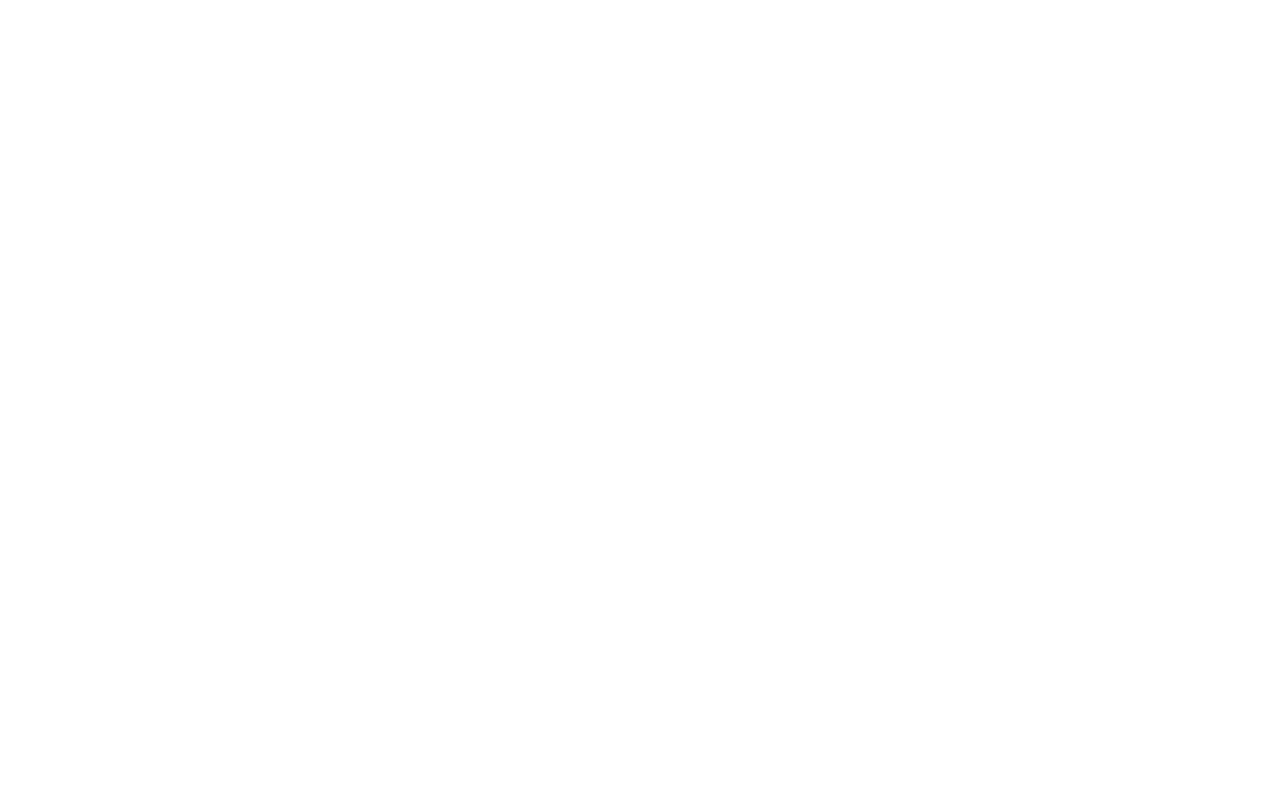
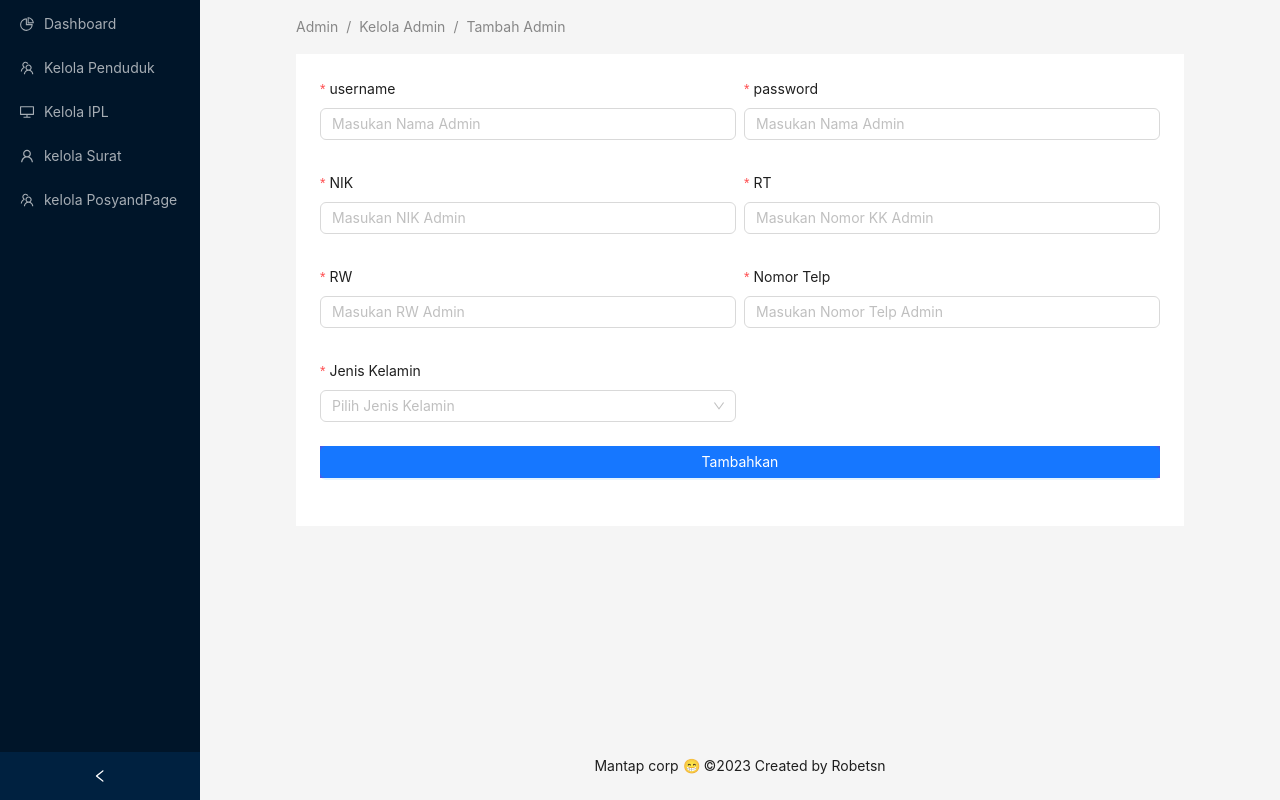
Before and after one commit to betthink/kelurahan-administration-management, a React (Create React App) app: page /Dashboard/Kelola-Admin/Tambah-Admin in a window 1280 px wide. Before the commit this address had no page. Built offline with nearby package versions, Linux system fonts and the light colour scheme.

Commit message:
feat : Add account admin, reactory: ui logins

```diff
--- a/src/App.jsx
+++ b/src/App.jsx
@@ -18,6 +18,7 @@
 import LoginAdmin from "./layout/admin/Pages/Login/LoginAdmin";
 import KelolaAdminRT from "./layout/admin/Pages/admin/KelolaAdminRT";
 import { useSelector } from "react-redux";
+import TambahAdmin from "./layout/admin/Pages/admin/TambahAdmin";
 
 const App = () => {
   const user = useSelector((state) => state.userReducer.value);
@@ -60,6 +61,7 @@
             element={<InformasiPosyandPage />}
           />
           <Route path="Kelola-Admin" element={<KelolaAdminRT />} />
+          <Route path="Kelola-Admin/Tambah-Admin" element={<TambahAdmin />} />
           <Route path="Update-Penduduk" element={<UpdatePendudukPage />} />
           <Route path="Tambah-Penduduk" element={<TambahPenduduk />} />
           <Route path="Tambah-VaksinPage" element={<TambahVaksinPage />} />
--- a/src/layout/admin/Pages/IPL/KelolaIPL.jsx
+++ b/src/layout/admin/Pages/IPL/KelolaIPL.jsx
@@ -4,10 +4,12 @@
 import { Content, Header } from "antd/es/layout/layout";
 import { axiosInstance } from "../../../../utils/axiosInstance";
 import ButtonGroup from "antd/es/button/button-group";
+import { useSelector } from "react-redux";
 
 function KelolaIPL() {
   const [data, setdata] = useState([]);
   const [isLoading, setisLoading] = useState(true);
+  const user = useSelector((state) => state.userReducer.value);
   const columns = [
     {
       title: "Id",
@@ -37,6 +39,7 @@
       key: "Status",
       width: 50,
     },
+
     {
       title: "Status Pembayaran",
       dataIndex: "status_ipl",
@@ -55,7 +58,8 @@
         return parseInt(record.status_ipl) === value;
       },
     },
-
+    ...(user.role === "admin"
+      ? [
           {
             title: "Action",
             key: "action",
@@ -74,6 +78,8 @@
               </ButtonGroup>
             ),
           },
+        ]
+      : []),
   ];
 
   const handleGetDataIPL = async () => {
--- a/src/layout/admin/Pages/Surat/KelolaPermohonanSurat.jsx
+++ b/src/layout/admin/Pages/Surat/KelolaPermohonanSurat.jsx
@@ -67,8 +67,8 @@
       key: "rw",
     },
     {
-      title: "Status Permohonan",
-      width: 50,
+      title: "Status",
+      width: 100,
       dataIndex: "status_permohonan",
       key: "status_permohonan",
       render: (status) => (
--- a/src/layout/admin/Pages/admin/KelolaAdminRT.jsx
+++ b/src/layout/admin/Pages/admin/KelolaAdminRT.jsx
@@ -1,11 +1,81 @@
 import { PlusOutlined } from "@ant-design/icons";
-import { Breadcrumb, Button } from "antd";
+import { Breadcrumb, Button, Space, Table } from "antd";
 import Search from "antd/es/input/Search";
-import { Header } from "antd/es/layout/layout";
-import React from "react";
+import { Content, Header } from "antd/es/layout/layout";
+import React, { useEffect, useState } from "react";
 import { Link } from "react-router-dom";
+import { axiosInstance } from "../../../../utils/axiosInstance";
+import ButtonGroup from "antd/es/button/button-group";
 
 export default function KelolaAdminRT() {
+  const [dataAccountAdmin, setdataAccountAdmin] = useState([]);
+  const columnDataAdmin = [
+    {
+      title: "ID",
+      key: "id_admin",
+      dataIndex: "id_admin",
+      width: 50,
+    },
+    {
+      title: "Username",
+      key: "username",
+      dataIndex: "username",
+      width: 50,
+    },
+    {
+      title: "password",
+      key: "password",
+      dataIndex: "password",
+      width: 50,
+    },
+    {
+      title: "RT",
+      key: "rt",
+      dataIndex: "rt",
+      width: 50,
+    },
+    {
+      title: "RW",
+      key: "rw",
+      dataIndex: "rw",
+      width: 50,
+    },
+    {
+      title: "Waktu Registrasi",
+      key: "waktu_registrasi",
+      dataIndex: "waktu_registrasi",
+      width: 50,
+    },
+    {
+      title: "Action",
+      key: "action",
+      width: 40,
+      fixed: "right",
+      render: (data) => (
+        <ButtonGroup className="flex gap-3">
+          <Button className="bg-manggo   text-white"> Edit </Button>
+          <Button className="bg-purp  text-white"> Hapus </Button>
+        </ButtonGroup>
+      ),
+    },
+  ];
+  const handleGetDataAdmin = async () => {
+    const url = `administrasikelurahan/src/api/fetchAccountAdminRT.php`;
+    try {
+      const res = await axiosInstance.get(url);
+      const { status, data } = res;
+      if (status === 200) {
+        setdataAccountAdmin(
+          data.map((item, index) => {
+            return { ...item, key: index.toString() };
+          })
+        );
+      }
+    } catch (error) {}
+  };
+  useEffect(() => {
+    handleGetDataAdmin();
+  }, []);
   return (
     <div className="mx-20">
       <Header className="header-breadcrump">
@@ -18,10 +88,8 @@
             ]}
           />
           <Search
-            // onChange={handleChange}
-            placeholder="Cari penduduk ..."
+            placeholder="Cari Admin ..."
             // onSearch={handleSearch}
-            // enterButton
           />
         </div>
 
@@ -30,12 +98,35 @@
           className="flex flex-row   cursor-pointer bg-blusky text-white items-center "
           type="default"
         >
-          <Link className="pr-1" to={"/Dashboard/Tambah-Penduduk"}>
+          <Link className="pr-1" to={"/Dashboard/Kelola-Admin/Tambah-Admin"}>
             Tambah Admin Baru
           </Link>
           <PlusOutlined />
         </Button>
       </Header>
+      <Content
+        style={{ position: "sticky", top: 400 }}
+        className="p-6 bg-white min-h-[40rem]"
+      >
+        {/* tabel */}
+        <Table
+          key={dataAccountAdmin.id_admin}
+          columns={columnDataAdmin}
+          dataSource={dataAccountAdmin}
+          pagination={{ pageSize: 5 }}
+          // loading={setTimeout}
+          scroll={{
+            x: 1500,
+          }}
+          // summary={() => <Table.Summary fixed={"top"} />}
+          sticky
+        />
+        <Space>
+          <Button type="primary" className="bg-purp">
+            Download
+          </Button>
+        </Space>
+      </Content>
     </div>
   );
 }
--- a/src/layout/admin/Pages/admin/TambahAdmin.jsx
+++ b/src/layout/admin/Pages/admin/TambahAdmin.jsx
@@ -1,29 +1,34 @@
-import { Breadcrumb, Form, Space } from "antd";
-import React, { useState } from "react";
+import { Breadcrumb, Button, Form, Input, Space, Select, Modal } from "antd";
+import React, { useEffect, useState } from "react";
+import { Link } from "react-router-dom";
 export default function TambahAdmin() {
-  const [dataAdmin, setdataAdmin] = useState({
-    username: "",
-    password: "",
-    nik: "",
-    rt: "",
-    rw: "",
-  });
-  const handleOnchange = (event) => {
-    const { name, value } = event.target;
-    setdataAdmin((prev) => ({
-      ...prev,
-      [name]: value,
-    }));
-    console.log(dataAdmin);
+  const [dataNewAdmin, setdataNewAdmin] = useState({});
+  const handleAddAdmin = (event) => {
+    setdataNewAdmin(event);
   };
+  // modal
+  const [isModalOpen, setIsModalOpen] = useState(false);
+  const showModal = () => {
+    setIsModalOpen(true);
+  };
+  const handleOk = () => {
+    setIsModalOpen(false);
+  };
+  const handleCancel = () => {
+    setIsModalOpen(false);
+  };
+
+  useEffect(() => {
+    console.log(dataNewAdmin);
+  }, [dataNewAdmin]);
   return (
     <div className="mx-20">
       {/* path */}
       <Breadcrumb
         items={[
           { title: "Admin" },
-          { title: <Link to={"/KelolaPenduduk"}>Kelola Penduduk</Link> },
-          { title: <Link to={"/KelolaPenduduk"}>Tambah Penduduk</Link> },
+          { title: <Link to={"/Dashboard/Kelola-Admin"}>Kelola Admin</Link> },
+          { title: <Link to={"/Dashboard/Kelola-Admin/"}>Tambah Admin</Link> },
         ]}
         style={{
           margin: "16px 0",
@@ -32,7 +37,7 @@
       <div className="h-full self-center flex  p-6 bg-white">
         {/* form */}
         <Form
-          //   onFinish={onFinish}
+          onFinish={handleAddAdmin}
           layout="vertical"
           size={"medium"}
           className="w-full justify-center flex  flex-col "
@@ -51,8 +56,8 @@
               label="username"
             >
               <Input
-                placeholder="Masukan Nama Penduduk"
-                value={dataEntry.nama}
+                placeholder="Masukan Nama Admin"
+                value={dataNewAdmin.nama}
               />
             </Form.Item>
             <Form.Item
@@ -65,8 +70,8 @@
               label="password"
             >
               <Input
-                placeholder="Masukan Nama Penduduk"
-                value={dataEntry.nama}
+                placeholder="Masukan Nama Admin"
+                value={dataNewAdmin.nama}
               />
             </Form.Item>
             <Form.Item
@@ -87,7 +92,7 @@
                 },
               ]}
             >
-              <Input placeholder="Masukan NIK Penduduk" value={dataEntry.nik} />
+              <Input placeholder="Masukan NIK Admin" value={dataNewAdmin.nik} />
             </Form.Item>
             <Form.Item
               name="RT"
@@ -95,27 +100,44 @@
               rules={[
                 {
                   required: true,
-                  message: "Nomor KK tidak boleh kosong",
+                  message: "Nomor RT tidak boleh kosong",
                 },
                 {
-                  min: 16,
-                  message: "Nomor KK minimal setidaknya 16 karakter",
+                  min: 3,
+                  message: "RT minimal setidaknya 3 karakter",
                 },
                 {
                   pattern: /^[0-9]+$/,
-                  message: "Nomor KK hanya boleh berisi angka",
+                  message: "RT hanya boleh berisi angka",
                 },
               ]}
             >
               <Input
-                placeholder="Masukan Nomor KK Penduduk"
-                value={dataEntry.no_kk}
+                placeholder="Masukan Nomor KK Admin"
+                value={dataNewAdmin.rt}
               />
             </Form.Item>
-            <Form.Item name="RW" label="RW" required>
+            <Form.Item
+              name="RW"
+              label="RW"
+              rules={[
+                {
+                  required: true,
+                  message: "Nomor RW tidak boleh kosong",
+                },
+                {
+                  min: 3,
+                  message: "RW minimal setidaknya 3 karakter",
+                },
+                {
+                  pattern: /^[0-9]+$/,
+                  message: "RW hanya boleh berisi angka",
+                },
+              ]}
+            >
               <Input
-                placeholder="Masukan RW Penduduk"
-                value={dataEntry.alamat}
+                placeholder="Masukan RW Admin"
+                value={dataNewAdmin.alamat}
               />
             </Form.Item>
             <Form.Item
@@ -130,30 +152,15 @@
               ]}
             >
               <Input
-                placeholder="Masukan Npmor Telp Penduduk"
-                value={dataEntry.nomor_telp}
-              />
-            </Form.Item>
-
-            <Form.Item name="tanggalLahir" label="Tanggal Lahir" required>
-              <DatePicker
-                placeholder="Pilih Kelahiran Tanggal"
-                style={{ width: "100%" }}
-                value={dataEntry.tanggal_lahir}
-              />
-            </Form.Item>
-
-            <Form.Item name="tempatLahir" label="Tempat Lahir" required>
-              <Input
-                placeholder="Masukan Tempat Lahir Sesuai KTP"
-                value={dataEntry.tempat_lahir}
+                placeholder="Masukan Nomor Telp Admin"
+                value={dataNewAdmin.nomor_telp}
               />
             </Form.Item>
 
             <Form.Item name="jenisKelamin" label="Jenis Kelamin" required>
               <Select
                 placeholder="Pilih Jenis Kelamin"
-                value={dataEntry.jenis_kelamin}
+                value={dataNewAdmin.jenis_kelamin}
               >
                 <Select.Option value="Laki-Laki">Laki-Laki</Select.Option>
                 <Select.Option value="Perempuan">Perempuan</Select.Option>
@@ -167,26 +174,21 @@
           </Form.Item>
         </Form>
         <>
-          {/* <Modal
-            title="Apakah Data Sudah Benar?"
+          <Modal
+            title="Basic Modal"
             open={isModalOpen}
-            bodyStyle={{}}
             onOk={handleOk}
             onCancel={handleCancel}
+            footer={(_, { OkBtn, CancelBtn }) => (
+              <>
+                <CancelBtn />
+                <OkBtn />
+              </>
+            )}
           >
-            <p>nama: {dataEntry.nama}</p>
-            <p>nik: {dataEntry.nik}</p>
-            <p>noKK: {dataEntry.no_kk}</p>
-            <p>alamat: {dataEntry.alamat}</p>
-            <p>nomorTelp: {dataEntry.nomor_telp}</p>
-            <p>tempat_lahir: {dataEntry.tempat_lahir}</p>
-            <p>kepala Keluarga: {dataEntry.kepala_keluarga}</p>
-            <p>darah: {dataEntry.darah}</p>
-            <p>tangga lLahir: {dataEntry.tanggal_lahir}</p>
-            <p>jenis Kelamin: {dataEntry.jenis_kelamin}</p>
-            <p>status: {dataEntry.status}</p>
-            <p>status Penduduk: {dataEntry.statusPenduduk}</p>
-          </Modal> */}
+            <p> {dataNewAdmin.username}</p>
+            <p>{dataNewAdmin.password}</p>
+          </Modal>
         </>
       </div>
     </div>
--- a/src/layout/admin/Pages/penduduk/KelolaPenduduk.jsx
+++ b/src/layout/admin/Pages/penduduk/KelolaPenduduk.jsx
@@ -11,6 +11,7 @@
 // components
 function KelolaPenduduk() {
   // variables --
+  const user = useSelector((state) => state.userReducer.value);
   const { Search } = Input;
   const columns = [
     {
@@ -111,6 +112,8 @@
       width: 150,
     },
 
+    ...(user.role === "admin"
+      ? [
           {
             title: "Action",
             key: "operation",
@@ -133,10 +136,11 @@
               </ButtonGroup>
             ),
           },
+        ]
+      : []),
   ];
   const [dataPenduduk, setdataPenduduk] = useState([]);
   // filter data penduduk
-  const user = useSelector((state) => state.userReducer.value);
   // console.log(user);
   const [dataSearch, setdataSearch] = useState(null);
   const [debouncedValue] = useDebounce(dataSearch, 500);
@@ -217,9 +221,8 @@
             // enterButton
           />
         </div>
-
+        {user.role === "admin" ? (
           <Button
-          // onClick={showModal}
             className="flex flex-row   cursor-pointer bg-blusky text-white items-center "
             type="default"
           >
@@ -228,6 +231,7 @@
             </Link>
             <PlusOutlined />
           </Button>
+        ) : null}
       </Header>
       <Content
         style={{ position: "sticky", top: 400 }}
@@ -235,7 +239,7 @@
       >
         {/* tabel */}
         <Table
-          key={dataPenduduk.id_penduduk}
+          // key={dataPenduduk.id_penduduk}
           columns={columns}
           dataSource={filterItem}
           pagination={{ pageSize: 5 }}
--- a/src/layout/admin/Pages/penduduk/TambahPenduduk.jsx
+++ b/src/layout/admin/Pages/penduduk/TambahPenduduk.jsx
@@ -14,10 +14,13 @@
 import { Link, useNavigate } from "react-router-dom";
 // components
 import { axiosWithMultipart } from "../../../../utils/axioswithmultipart";
+import { useSelector } from "react-redux";
 function TambahPenduduk() {
   // variables
   const [isModalOpen, setIsModalOpen] = useState(false);
   const navigate = useNavigate();
+  const user = useSelector((state) => state.userReducer.value);
+
   //   atribute form
   const [dataEntry, setdataEntry] = useState({
     nama: "",
@@ -26,6 +29,8 @@
     tanggal_lahir: "",
     tempat_lahir: "",
     alamat: "",
+    pekerjaan: "",
+    agama: "",
     darah: "",
     kepala_keluarga: "",
     status_tinggal: "",
@@ -40,6 +45,8 @@
       nik,
       noKK,
       alamat,
+      pekerjaan,
+      agama,
       nomorTelp,
       tanggalLahir,
       darah,
@@ -61,6 +68,8 @@
       tanggal_lahir: date,
       tempat_lahir: tempatLahir,
       alamat,
+      pekerjaan,
+      agama,
       darah,
       kepala_keluarga: kepalaKeluarga,
       status_tinggal: statusPenduduk,
@@ -69,13 +78,21 @@
       jenis_kelamin: jenisKelamin,
     });
   };
+  const agamaOption = [
+    "Islam",
+    "Kristen",
+    "Katholik",
+    "Hindu",
+    "Budha",
+    "Lain-Lain",
+  ];
   const handleAddPenduduk = async () => {
     try {
       const response = await axiosWithMultipart(
         "/administrasikelurahan/src/post/addDataPenduduk.php",
         {
           method: "post",
-          data: dataEntry,
+          data: { ...dataEntry, rt: user.rt, rw: user.rw },
         }
       );
       const { value, message } = response.data;
@@ -102,7 +119,9 @@
   const handleCancel = () => {
     setIsModalOpen(false);
   };
-  useEffect(() => {}, []);
+  useEffect(() => {
+    console.log(user);
+  }, []);
   return (
     <div className="mx-20">
       {/* path */}
@@ -190,6 +209,24 @@
                 placeholder="Masukan Alamat Penduduk"
                 value={dataEntry.alamat}
               />
+            </Form.Item>
+            <Form.Item name="pekerjaan" label="Pekerjaan" required>
+              <Input
+                placeholder="Masukan Pekerjaan Penduduk"
+                value={dataEntry.pekerjaan}
+              />
+            </Form.Item>
+            <Form.Item name="agama" label="Agama" required>
+              <Select
+                placeholder="Pilih Agama Penduduk"
+                value={dataEntry.agama}
+              >
+                {agamaOption.map((item, i) => (
+                  <Select.Option key={i} value={item}>
+                    {item}
+                  </Select.Option>
+                ))}
+              </Select>
             </Form.Item>
             <Form.Item
               name="nomorTelp"
```
Lines whose indentation alone changed are shown as unchanged.
